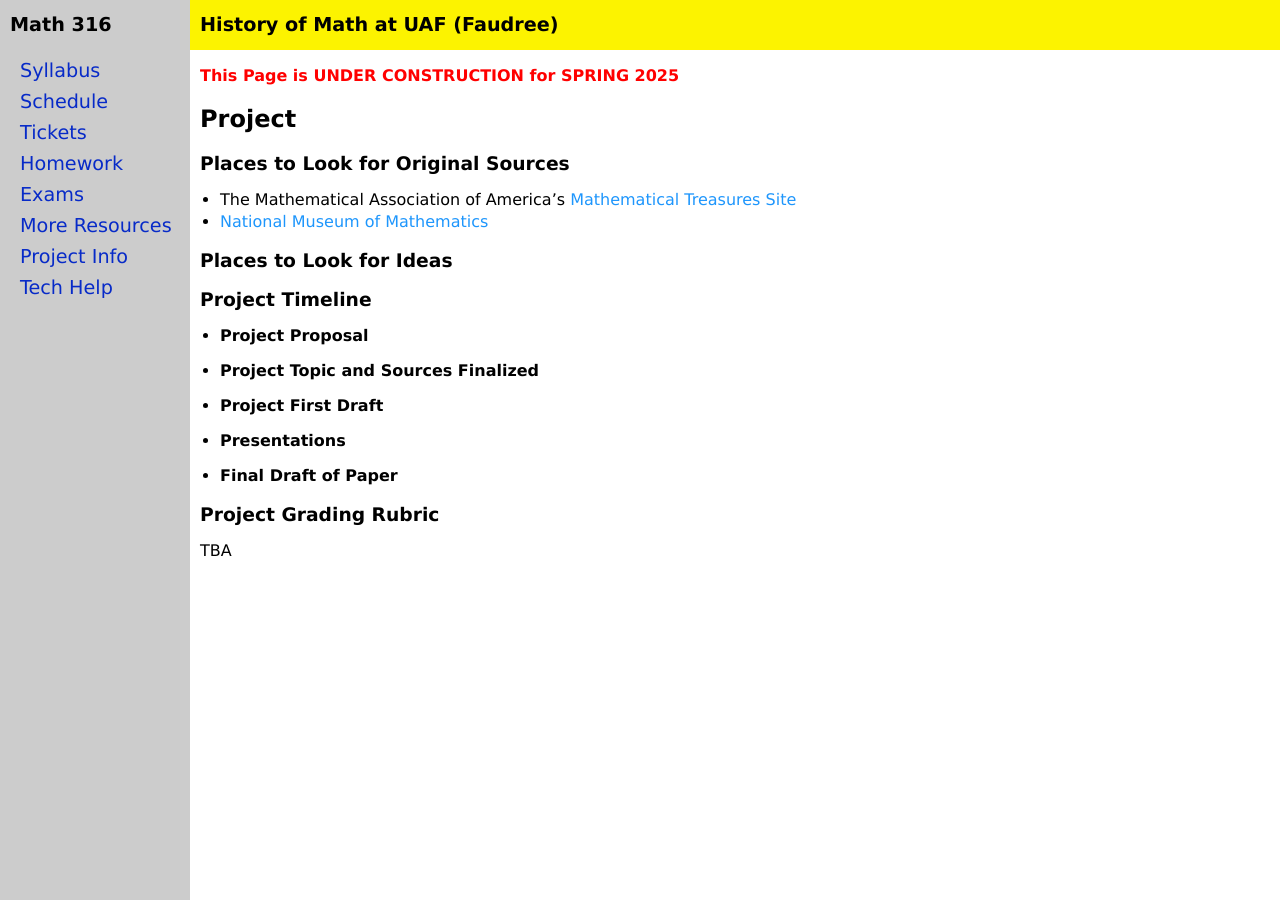
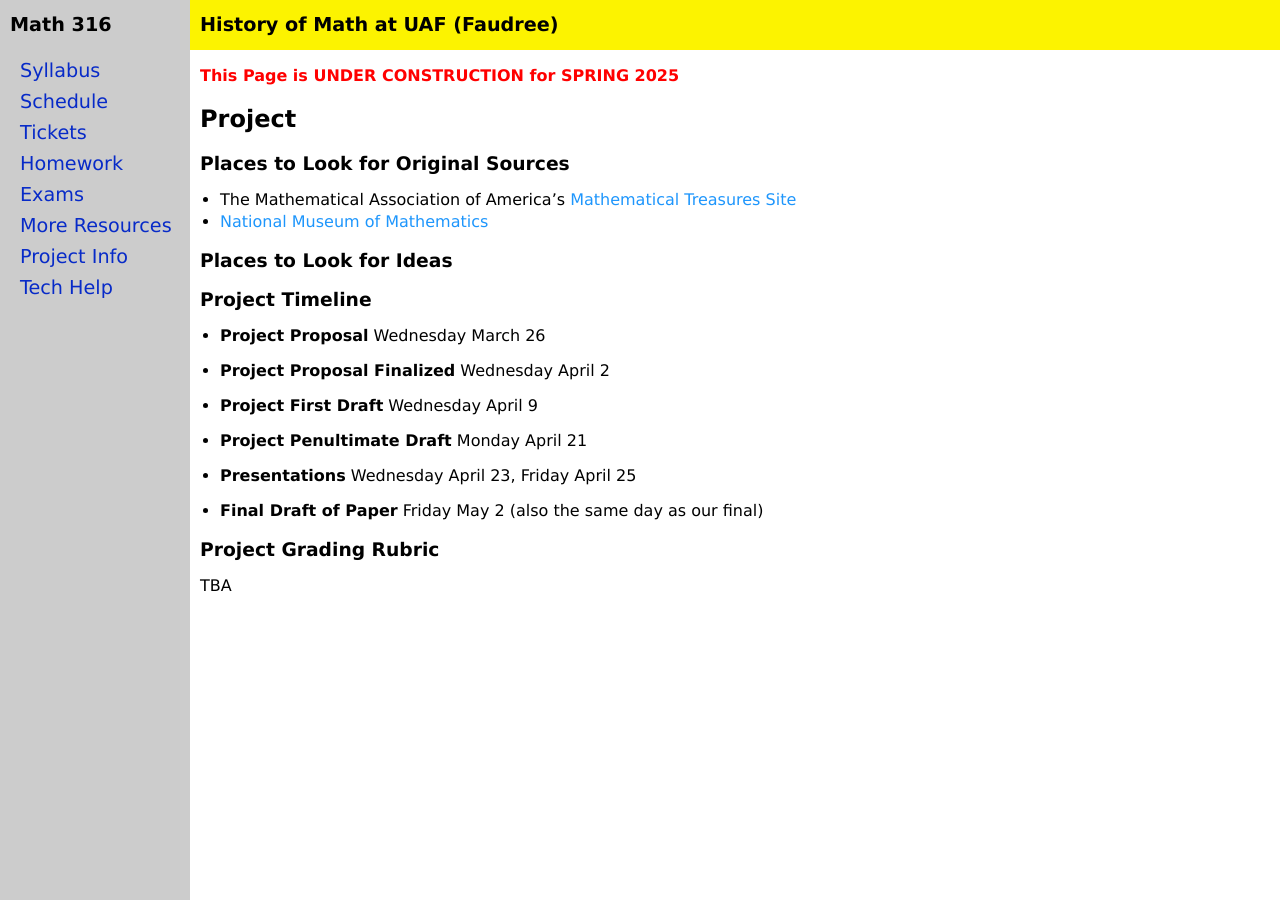
Before and after one commit to jrfaudree/HOM, a Jekyll site: the page built from project.md, in a window 1280 px wide. Built offline with Jekyll 4.4.1, drawn with Linux system fonts in a browser that asks for light colours.

Commit message:
Update project.md

```diff
--- a/project.md
+++ b/project.md
@@ -18,14 +18,22 @@ title: Project
 ### Project Timeline
 
 * **Project Proposal**
+  Wednesday March 26
 
-* **Project Topic and Sources Finalized**
+* **Project Proposal Finalized**
+  Wednesday April 2
 
 * **Project First Draft**
+  Wednesday April 9
+
+* **Project Penultimate Draft**
+  Monday April 21
 
 * **Presentations**
+  Wednesday April 23, Friday April 25
 
 * **Final Draft of Paper**
+  Friday May 2 (also the same day as our final)
 
 ### Project Grading Rubric
 
```
